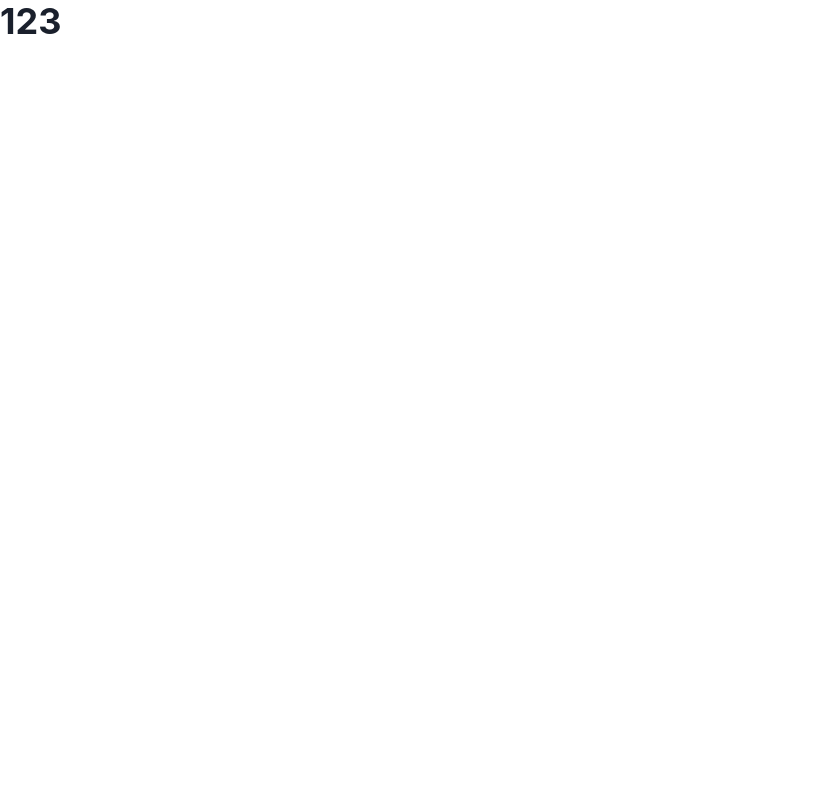
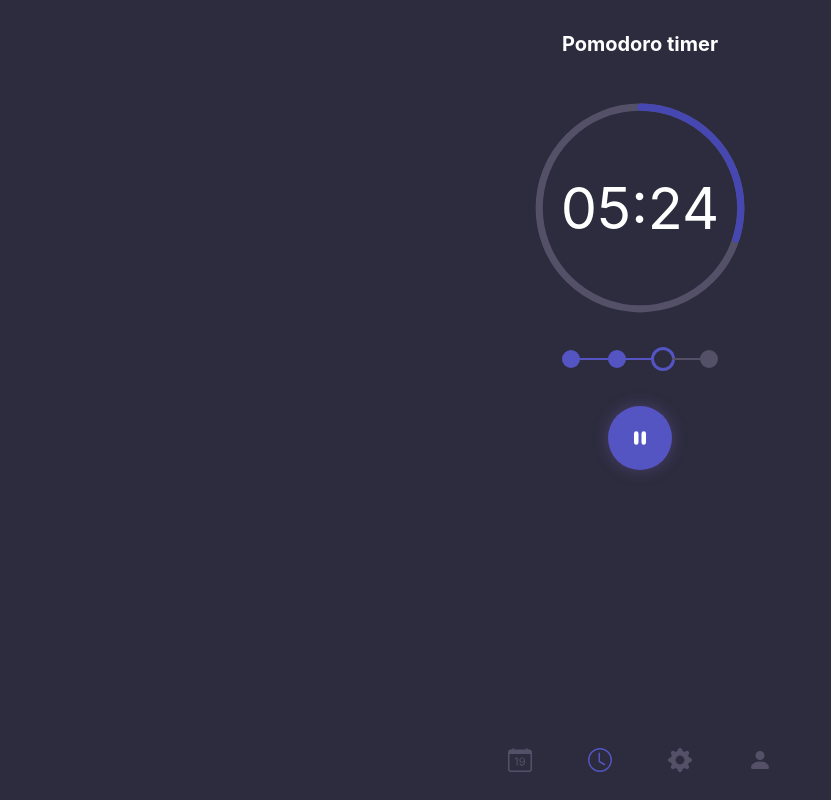
Before and after one commit to nborzunov/finity, a React (Vite) app: page /pomodoro in a window 1280 px wide. Shown: the whole page, without its empty margins (0-831 px from the left). Built offline with nearby package versions, Linux system fonts and the light colour scheme.

Commit message:
Basic pomodoro layout

```diff
--- a/package.json
+++ b/package.json
@@ -16,7 +16,9 @@
     "@emotion/styled": "^11.9.3",
     "framer-motion": "^6.4.2",
     "react": "^18.2.0",
-    "react-dom": "^18.2.0"
+    "react-dom": "^18.2.0",
+    "react-icons": "^4.4.0",
+    "react-router-dom": "^6.3.0"
   },
   "devDependencies": {
     "@types/react": "^17.0.38",
--- a/src/App.tsx
+++ b/src/App.tsx
@@ -1,10 +1,33 @@
-import { Heading } from '@chakra-ui/react';
+import { Box } from '@chakra-ui/react';
+import { BrowserRouter, Navigate, Route, Routes } from 'react-router-dom';
+
+import Navigation from './components/Navigation/Navigation';
+import Pomodoro from './components/Pomodoro/Pomodoro';
+import Settings from './components/Settings/Settings';
 
 function App() {
   return (
-    <div>
-      <Heading>123</Heading>
-    </div>
+    <BrowserRouter>
+      <Box
+        bg="gray.900"
+        h="100vh"
+        alignItems="center"
+        justifyContent="space-between"
+        display="flex"
+        flexDirection="column"
+        py="4"
+      >
+        <Box alignItems="center" display="flex" flexDirection="column">
+          <Routes>
+            <Route element={<Navigate to="/pomodoro" replace />} path="/" />
+            <Route path="/pomodoro" element={<Pomodoro />} />
+            <Route path="/settings" element={<Settings />} />
+          </Routes>
+        </Box>
+
+        <Navigation />
+      </Box>
+    </BrowserRouter>
   );
 }
 
--- /dev/null
+++ b/src/components/Navigation/Navigation.tsx
@@ -0,0 +1,56 @@
+import { Flex, Icon, IconButton } from '@chakra-ui/react';
+import { useState } from 'react';
+import { Link } from 'react-router-dom';
+
+import { Icons } from '../../constants/icons';
+import { mainButtonStylesGhost } from '../../constants/styles';
+
+function Navigation() {
+  const [activeTab] = useState('pomodoro');
+  const icons = [
+    {
+      id: 'calendar',
+      label: 'Calendar',
+      icon: Icons.Calendar,
+    },
+    {
+      id: 'pomodoro',
+      label: 'Pomodoro',
+      icon: Icons.Pomodoro,
+    },
+    {
+      id: 'settings',
+      label: 'Settings',
+      icon: Icons.Settings,
+    },
+    {
+      id: 'profile',
+      label: 'Profile',
+      icon: Icons.Profile,
+    },
+  ];
+  return (
+    <Flex justifyContent="space-around" w="100%" mx="8" maxW="320px">
+      {icons.map((icon) => {
+        return (
+          <Link to={icon.id} key={icon.id}>
+            <IconButton
+              icon={<Icon as={icon.icon} />}
+              aria-label={icon.label}
+              isActive={activeTab === icon.id}
+              variant="ghost"
+              rounded="full"
+              color="gray.500"
+              size="lg"
+              textShadow="1px 1px 10px #614ad3"
+              fontSize="2xl"
+              {...mainButtonStylesGhost}
+            />
+          </Link>
+        );
+      })}
+    </Flex>
+  );
+}
+
+export default Navigation;
--- /dev/null
+++ b/src/components/Pomodoro/Pomodoro.css
@@ -0,0 +1,3 @@
+.chakra-progress {
+    border-radius: 50%;
+}
--- /dev/null
+++ b/src/components/Pomodoro/Pomodoro.tsx
@@ -0,0 +1,57 @@
+import './Pomodoro.css';
+
+import {
+  Box,
+  CircularProgress,
+  CircularProgressLabel,
+  Heading,
+  Icon,
+  IconButton,
+} from '@chakra-ui/react';
+
+import { Icons } from '../../constants/icons';
+import { boxShadowMedium, mainButtonStyles } from '../../constants/styles';
+import Stepper from '../Stepper/Stepper';
+
+function Pomodoro() {
+  return (
+    <>
+      {/* localization */}
+      <Heading color="white" textAlign="center" pt="4" pb="8" fontSize="xl">
+        Pomodoro timer
+      </Heading>
+
+      <CircularProgress
+        value={30}
+        size="240px"
+        thickness="3px"
+        color="brand.700"
+        trackColor="gray.500"
+        capIsRound
+      >
+        <CircularProgressLabel color="white">05:24</CircularProgressLabel>
+      </CircularProgress>
+
+      <Box m="2">
+        <Stepper count={4} active={2} />
+      </Box>
+
+      <IconButton
+        icon={<Icon as={Icons.Pause} />}
+        aria-label="pause"
+        backgroundColor="brand.500"
+        size="lg"
+        boxShadow={boxShadowMedium}
+        rounded="full"
+        m="4"
+        color="white"
+        fontSize="2xl"
+        w="16"
+        h="16"
+        {...mainButtonStyles}
+      />
+    </>
+  );
+}
+
+export default Pomodoro;
--- /dev/null
+++ b/src/components/Settings/Settings.tsx
@@ -0,0 +1,19 @@
+import { Box, Heading } from '@chakra-ui/react';
+
+function Settings() {
+  return (
+    <Box>
+      <Heading textAlign="center" pt="4" pb="8" fontSize="xl" color="white">
+        Timer
+      </Heading>
+      <Heading textAlign="center" pt="4" pb="8" fontSize="xl" color="white">
+        Notifications
+      </Heading>
+      <Heading textAlign="center" pt="4" pb="8" fontSize="xl" color="white">
+        Application
+      </Heading>
+    </Box>
+  );
+}
+
+export default Settings;
--- /dev/null
+++ b/src/components/Stepper/Step.tsx
@@ -0,0 +1,52 @@
+import { Box } from '@chakra-ui/react';
+
+function Step({
+  isActive,
+  isLast,
+  isFilled,
+}: {
+  isActive: boolean;
+  isLast: boolean;
+  isFilled: boolean;
+}) {
+  function getBackgroundColor() {
+    if (isActive) {
+      return 'gray.900';
+    }
+    if (isFilled) {
+      return 'brand.500';
+    }
+    if (!isFilled) {
+      return 'gray.500';
+    }
+  }
+
+  return (
+    <>
+      <Box
+        backgroundColor={isActive ? 'brand.500' : ''}
+        borderRadius="full"
+        w="24px"
+        h="24px"
+        display="flex"
+        justifyContent="center"
+        alignItems="center"
+        margin="-5px"
+      >
+        <Box
+          w="18px"
+          h="18px"
+          borderRadius="50%"
+          backgroundColor={getBackgroundColor()}
+          position="relative"
+        ></Box>
+      </Box>
+
+      {!isLast && (
+        <Box w="32px" h="2px" backgroundColor={isFilled ? 'brand.500' : 'gray.500'}></Box>
+      )}
+    </>
+  );
+}
+
+export default Step;
--- /dev/null
+++ b/src/components/Stepper/Stepper.tsx
@@ -0,0 +1,32 @@
+import { Flex } from '@chakra-ui/react';
+import { useEffect, useState } from 'react';
+
+import Step from './Step';
+
+function Stepper({ count, active }: { count: number; active: number }) {
+  let [steps, setSteps] = useState<any[]>([]);
+
+  useEffect(() => {
+    let _steps = [];
+
+    for (let i = 0; i < count; i++) {
+      _steps.push(
+        <Step
+          key={i}
+          isActive={i === active}
+          isLast={i === count - 1}
+          isFilled={i < active}
+        />,
+      );
+    }
+
+    setSteps(_steps);
+  }, []);
+  return (
+    <Flex m="4" alignItems="center">
+      {steps}
+    </Flex>
+  );
+}
+
+export default Stepper;
--- /dev/null
+++ b/src/constants/icons.ts
@@ -0,0 +1,15 @@
+import {
+  BsCalendarDate,
+  BsClock,
+  BsFillPauseFill,
+  BsFillPersonFill,
+  BsGearFill,
+} from 'react-icons/bs';
+
+export const Icons = {
+  Pause: BsFillPauseFill,
+  Calendar: BsCalendarDate,
+  Pomodoro: BsClock,
+  Settings: BsGearFill,
+  Profile: BsFillPersonFill,
+};
--- /dev/null
+++ b/src/constants/styles.ts
@@ -0,0 +1,24 @@
+export const boxShadowMedium = '0 0px 15px rgba(122, 92, 182, .4)';
+
+export const mainButtonStyles = {
+  transition: '0.2s',
+  _hover: {
+    opacity: '0.7',
+    backgroundColor: 'brand.500',
+  },
+  _active: {
+    backgroundColor: 'brand.500',
+  },
+};
+
+export const mainButtonStylesGhost = {
+  transition: '0.2s',
+  _hover: {
+    opacity: '0.7',
+    backgroundColor: 'gray.900',
+  },
+  _active: {
+    backgroundColor: 'gray.900',
+    color: 'brand.500',
+  },
+};
--- a/src/main.tsx
+++ b/src/main.tsx
@@ -1,14 +1,32 @@
 import './index.css';
 
-import { ChakraProvider } from '@chakra-ui/react';
+import { ChakraProvider, extendTheme } from '@chakra-ui/react';
 import React from 'react';
 import ReactDOM from 'react-dom';
 
 import App from './App';
 
+const theme = extendTheme({
+  colors: {
+    brand: {
+      300: '#8396df',
+      500: '#5454c2',
+      700: '#4747b1',
+      900: '#100f5b',
+    },
+    black: '#05050e',
+    gray: {
+      500: '#545068',
+      900: '#2C2C3E',
+    },
+    blue: {
+      500: '#282fa9',
+    },
+  },
+});
 ReactDOM.render(
   <React.StrictMode>
-    <ChakraProvider>
+    <ChakraProvider theme={theme}>
       <App />
     </ChakraProvider>
   </React.StrictMode>,
```
Also changed, not shown: 1 other file (tests, documents, lock files or other folders).
